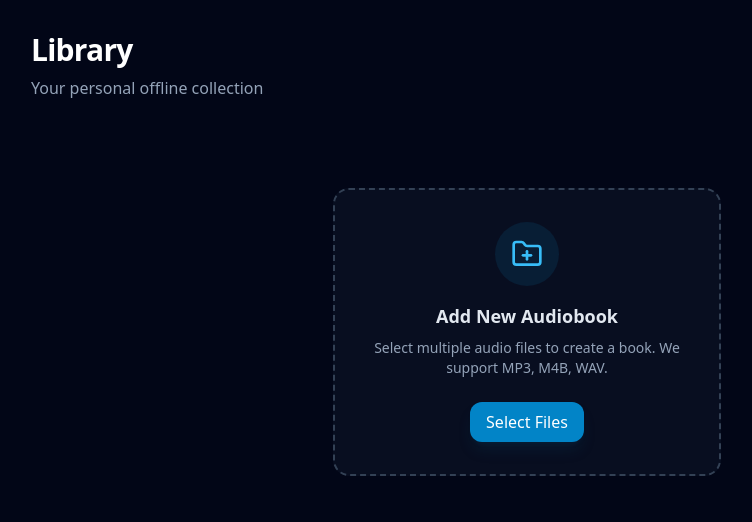
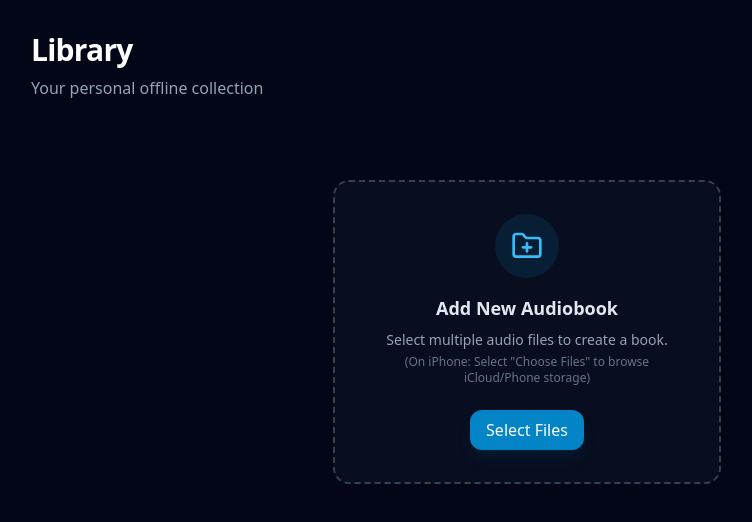
Before and after one commit to jay2jp/audionook, a React (Vite) app: page / in a window 1280 px wide. Shown: the top 522 px of the page, without its empty margins (113-865 px from the left). Built offline with nearby package versions, Linux system fonts and the light colour scheme.

Commit message:
feat(importer): Support M4A files and improve acceptance
Include M4A files in the accepted audio formats for book importing. This expands compatibility, especially for users on iOS devices. Also, provide more specific guidance in the alert message if no audio files are detected.

```diff
--- a/components/FileImporter.tsx
+++ b/components/FileImporter.tsx
@@ -24,10 +24,11 @@ export const FileImporter: React.FC<FileImporterProps> = ({ onImportComplete })
       // In a more complex app, we'd try to parse folder structures or ID3 tags.
 
       const fileList = Array.from(files) as File[];
-      const audioFiles = fileList.filter(f => f.type.startsWith('audio/') || f.name.match(/\.(mp3|m4b|aac|wav|ogg)$/i)).sort((a, b) => a.name.localeCompare(b.name, undefined, { numeric: true, sensitivity: 'base' }));
+      // Expanded regex to include m4a which is common on iOS
+      const audioFiles = fileList.filter(f => f.type.startsWith('audio/') || f.name.match(/\.(mp3|m4b|m4a|aac|wav|ogg)$/i)).sort((a, b) => a.name.localeCompare(b.name, undefined, { numeric: true, sensitivity: 'base' }));
 
       if (audioFiles.length === 0) {
-        alert("No audio files found in selection.");
+        alert("No audio files found in selection. Please ensure you selected audio files (MP3, M4B, etc).");
         setIsProcessing(false);
         return;
       }
@@ -73,7 +74,7 @@ export const FileImporter: React.FC<FileImporterProps> = ({ onImportComplete })
       <input
         type="file"
         multiple
-        accept="audio/*"
+        accept="audio/*,.mp3,.m4b,.m4a,.aac,.wav,.ogg"
         ref={fileInputRef}
         onChange={handleFileSelect}
         className="hidden"
@@ -90,7 +91,9 @@ export const FileImporter: React.FC<FileImporterProps> = ({ onImportComplete })
 
       <h3 className="text-lg font-semibold mb-2">Add New Audiobook</h3>
       <p className="text-slate-400 text-center text-sm mb-6 max-w-xs">
-        Select multiple audio files to create a book. We support MP3, M4B, WAV.
+        Select multiple audio files to create a book.
+        <br />
+        <span className="text-xs text-slate-500 mt-1 block">(On iPhone: Select "Choose Files" to browse iCloud/Phone storage)</span>
       </p>
 
       <Button
```
